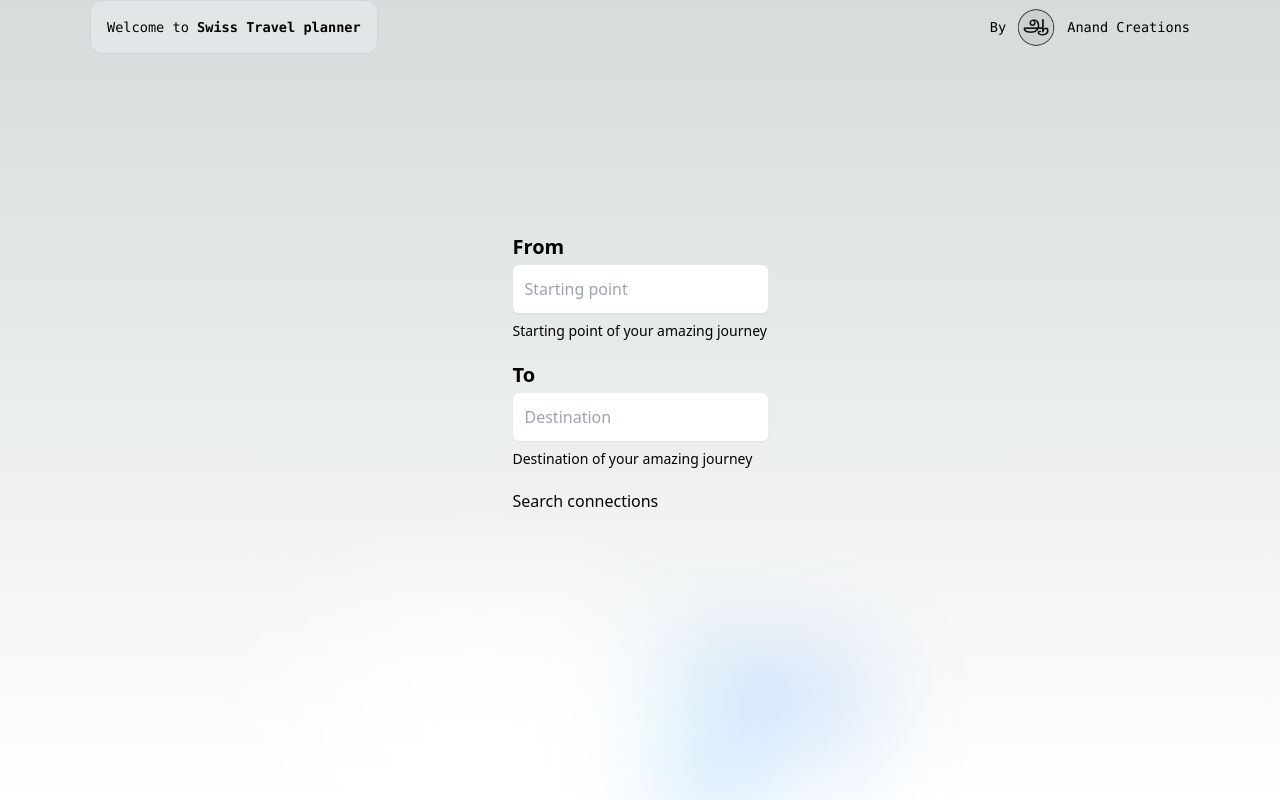
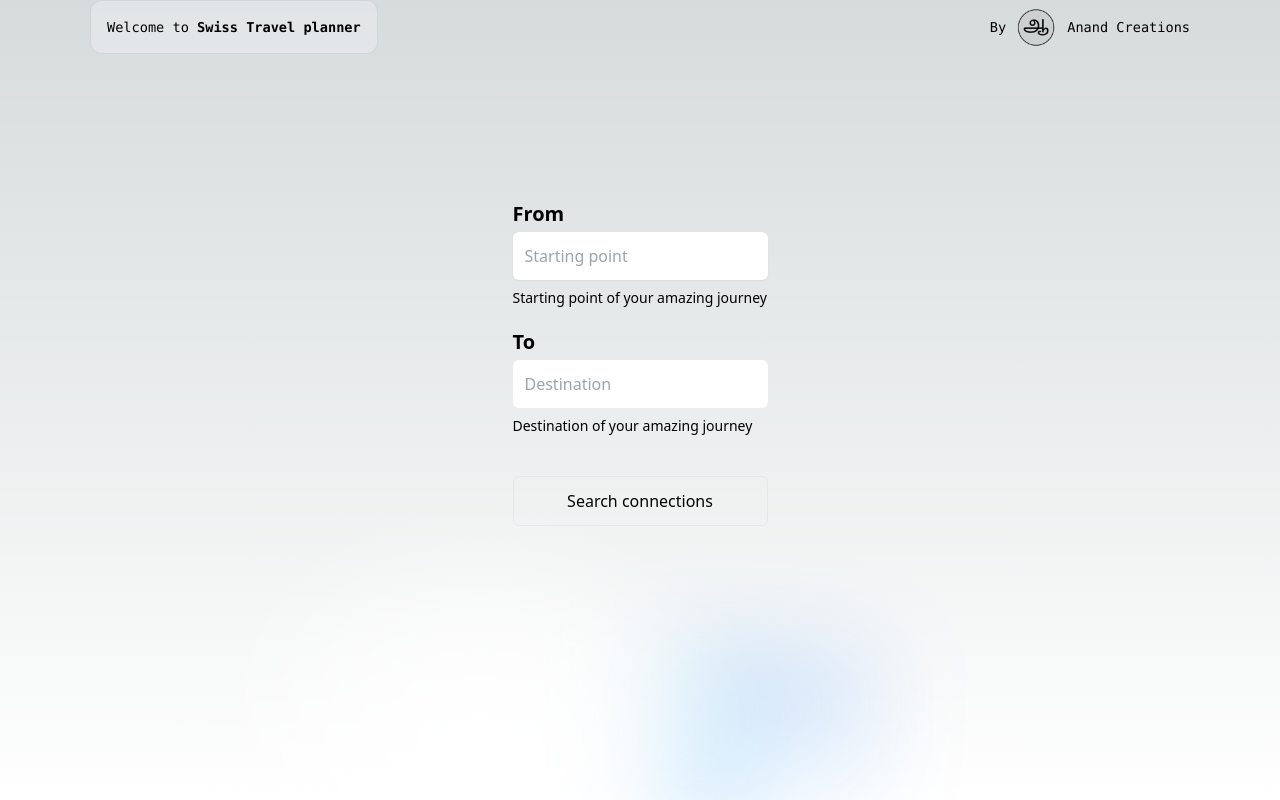
Before and after one commit to anandbhaskaran/public-transport-planner-switzerland, a Next.js app: page / in a window 1280 px wide. Built offline with nearby package versions, Linux system fonts and the light colour scheme.

Commit message:
Add lint rules

```diff
--- a/src/app/head.tsx
+++ b/src/app/head.tsx
@@ -6,5 +6,5 @@ export default function Head() {
       <meta name="description" content="Generated by create next app" />
       <link rel="icon" href="/favicon.ico" />
     </>
-  )
+  );
 }
--- a/src/app/layout.tsx
+++ b/src/app/layout.tsx
@@ -1,9 +1,9 @@
-import './globals.css'
+import "./globals.css";
 
 export default function RootLayout({
   children,
 }: {
-  children: React.ReactNode
+  children: React.ReactNode;
 }) {
   return (
     <html lang="en">
@@ -11,8 +11,10 @@ export default function RootLayout({
         <head /> will contain the components returned by the nearest parent
         head.tsx. Find out more at https://beta.nextjs.org/docs/api-reference/file-conventions/head
       */}
-      <head />
+      <head>
+        <title>Public Transport Planer Switzerland</title>
+      </head>
       <body>{children}</body>
     </html>
-  )
+  );
 }
--- a/src/app/page.tsx
+++ b/src/app/page.tsx
@@ -1,24 +1,24 @@
-'use client'
-import Image from 'next/image'
-import { Inter } from '@next/font/google'
-import styles from './page.module.css'
+"use client";
+
+import Image from "next/image";
+// import { Inter } from "@next/font/google";
 import React from "react";
+import styles from "./page.module.css";
 
-const inter = Inter({ subsets: ['latin'] })
-
-export default function Home() {
+// const inter = Inter({ subsets: ["latin"] });
 
 const handleSubmit = (event: any) => {
-    event.preventDefault()
+  event.preventDefault();
 
   const data = {
     from: event.target.from.value,
     to: event.target.to.value,
-    }
+  };
 
   console.log(data);
 };
 
+export default function Home() {
   return (
     <main className={styles.main}>
       <div className={styles.description}>
@@ -32,7 +32,7 @@ export default function Home() {
             target="_blank"
             rel="noopener noreferrer"
           >
-            By{' '}
+            By{" "}
             <Image
               src="/anand-creations.png"
               alt="Anand Creations"
@@ -76,7 +76,7 @@ export default function Home() {
               type="text"
               name="to"
               id="to"
-            className="block w-full p-3 rounded-md border-indigo-600 shadow-sm focus:border-indigo-500 focus:ring-indigo-500"
+              className="block w-full p-3 rounded-md border-solid  focus:border-indigo-500 focus:ring-indigo-500"
               placeholder="Destination"
               aria-describedby="to-description"
               required
@@ -86,12 +86,15 @@ export default function Home() {
             Destination of your amazing journey
           </p>
         </div>
-      <button type="submit">Search connections</button>
+        <button
+          type="submit"
+          className="w-full my-5 border rounded-md p-3 border-white-600 hover:bg-white hover:text-blue-600"
+        >
+          Search connections
+        </button>
       </form>
 
-      <div className={styles.center}>
-
-      </div>
+      <div className={styles.center} />
     </main>
-  )
+  );
 }
--- a/src/pages/api/hello.ts
+++ b/src/pages/api/hello.ts
@@ -1,13 +1,13 @@
 // Next.js API route support: https://nextjs.org/docs/api-routes/introduction
-import type { NextApiRequest, NextApiResponse } from 'next'
+import type { NextApiRequest, NextApiResponse } from "next";
 
 type Data = {
-  name: string
-}
+  name: string;
+};
 
 export default function handler(
-  req: NextApiRequest,
-  res: NextApiResponse<Data>
+  request: NextApiRequest,
+  response: NextApiResponse<Data>
 ) {
-  res.status(200).json({ name: 'John Doe' })
+  response.status(200).json({ name: "John Doe" });
 }
```
Also changed, not shown: package.json (+17 -3 lines), .eslintrc.json, 1 other file (tests, documents, lock files or other folders). Lines whose indentation alone changed are shown as unchanged.
